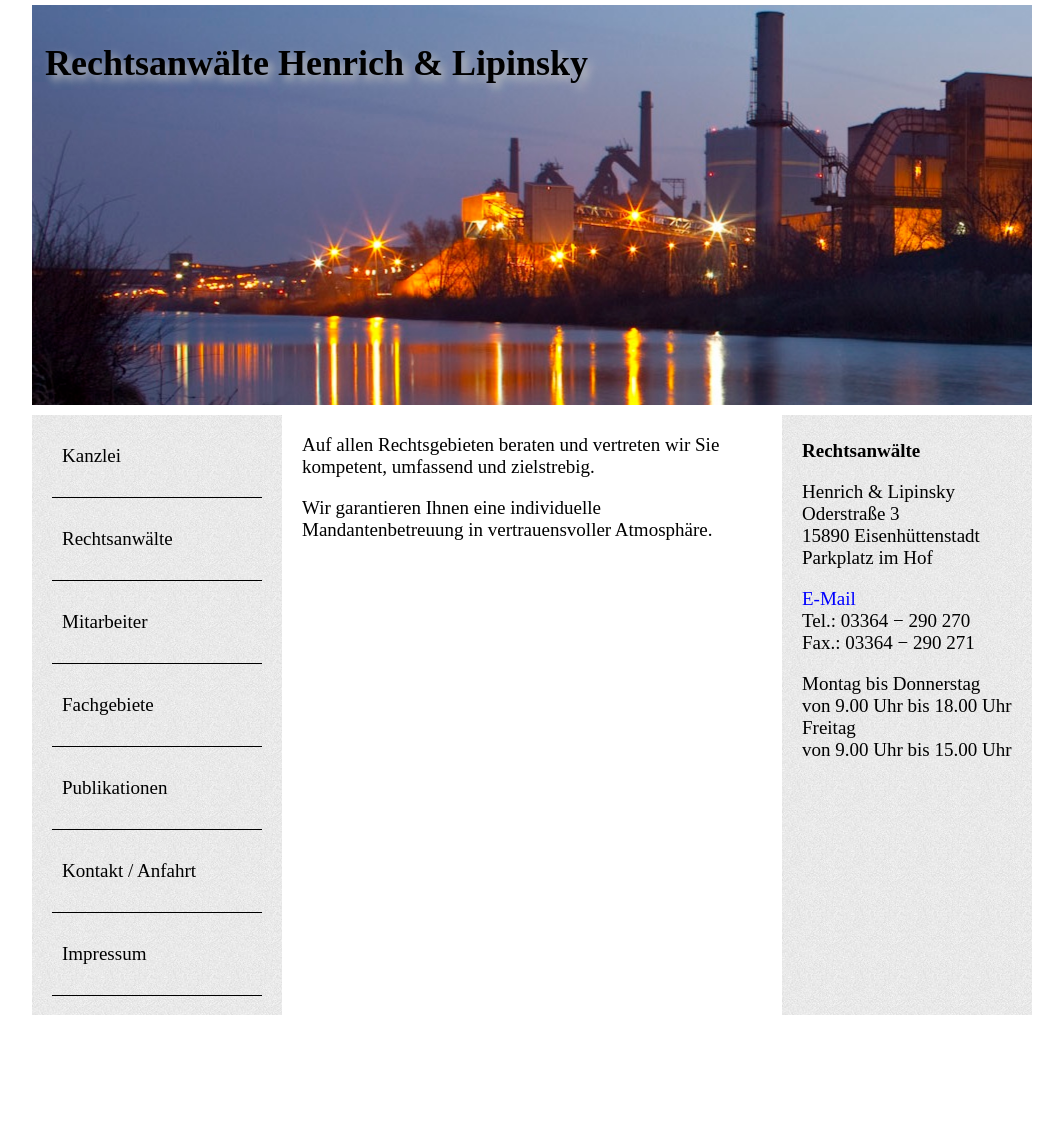
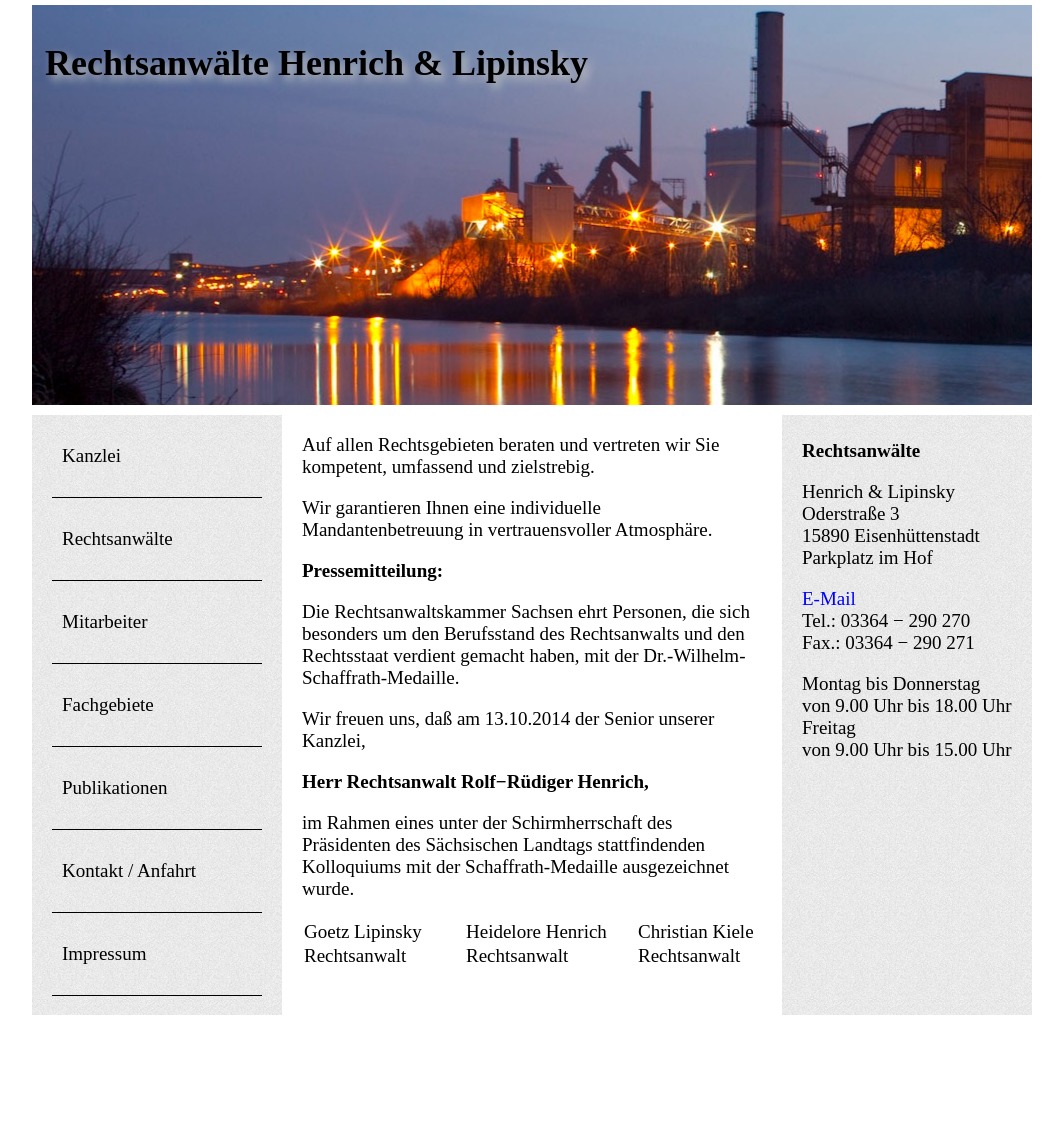
Before and after one commit to zickzackv/henrich-lipinsky.de, a Jekyll site: the page built from index.html, in a window 1280 px wide. Shown: the whole page, without its empty margins (108-1171 px from the left). Built offline with Jekyll 4.4.1, drawn with Linux system fonts in a browser that asks for light colours; Markdown is read by kramdown in place of the engine named in the settings.

Commit message:
Pressemitteilung: medallie

```diff
--- a/index.html
+++ b/index.html
@@ -6,3 +6,34 @@ title: Kanzlei
 <p>Auf allen Rechtsgebieten beraten und vertreten wir Sie kompetent, umfassend und zielstrebig.</p>
 
 <p>Wir garantieren Ihnen eine individuelle Mandantenbetreuung in vertrauensvoller Atmosphäre.</p>
+
+
+<h1>Pressemitteilung:</h1>
+
+<p>
+Die Rechtsanwaltskammer Sachsen ehrt Personen, die sich besonders um
+den Berufsstand des Rechtsanwalts und den Rechtsstaat verdient gemacht
+  haben, mit der Dr.-Wilhelm-Schaffrath-Medaille.
+</p>
+
+<p>Wir freuen uns, daß am 13.10.2014 der Senior unserer Kanzlei,</p>
+
+<p>
+  <strong>Herr Rechtsanwalt Rolf&minus;Rüdiger Henrich,</strong>
+</p>
+
+<p>im Rahmen eines unter der Schirmherrschaft des Präsidenten des Sächsischen Landtags
+  stattfindenden Kolloquiums mit der Schaffrath-Medaille ausgezeichnet wurde.</p>
+
+<table>
+  <tr>
+    <td style="width:160px;">Goetz Lipinsky</td>
+    <td style="width:170px;">Heidelore Henrich</td>
+    <td>Christian Kiele</td>
+  </tr>
+  <tr>
+    <td>Rechtsanwalt</td>
+    <td>Rechtsanwalt</td>
+    <td>Rechtsanwalt</td>
+</tr>
+</table>
```
